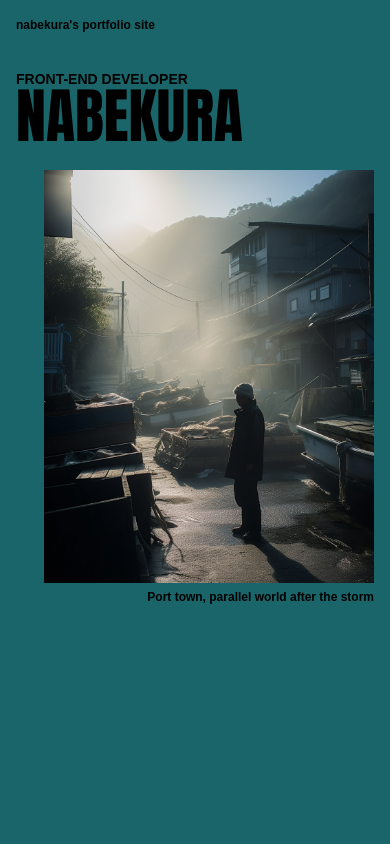
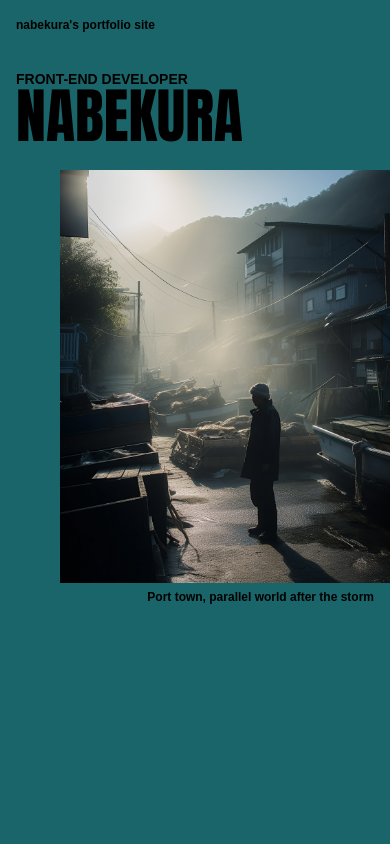
Before and after one commit to nabe-kurage/personal-portfolio-website, a React (Create React App) app: page / in a window 390 px wide. Shown: the top 844 px of the page. Built offline with nearby package versions, Linux system fonts and the light colour scheme; a web font is replaced by a local one.

Commit message:
fix style

```diff
--- a/src/components/Mv.css
+++ b/src/components/Mv.css
@@ -65,7 +65,7 @@
   justify-content: center;
 
   @media (max-width: 600px) {
-    margin-left: -16px;
+    margin-right: -16px;
   }
 }
 
```
